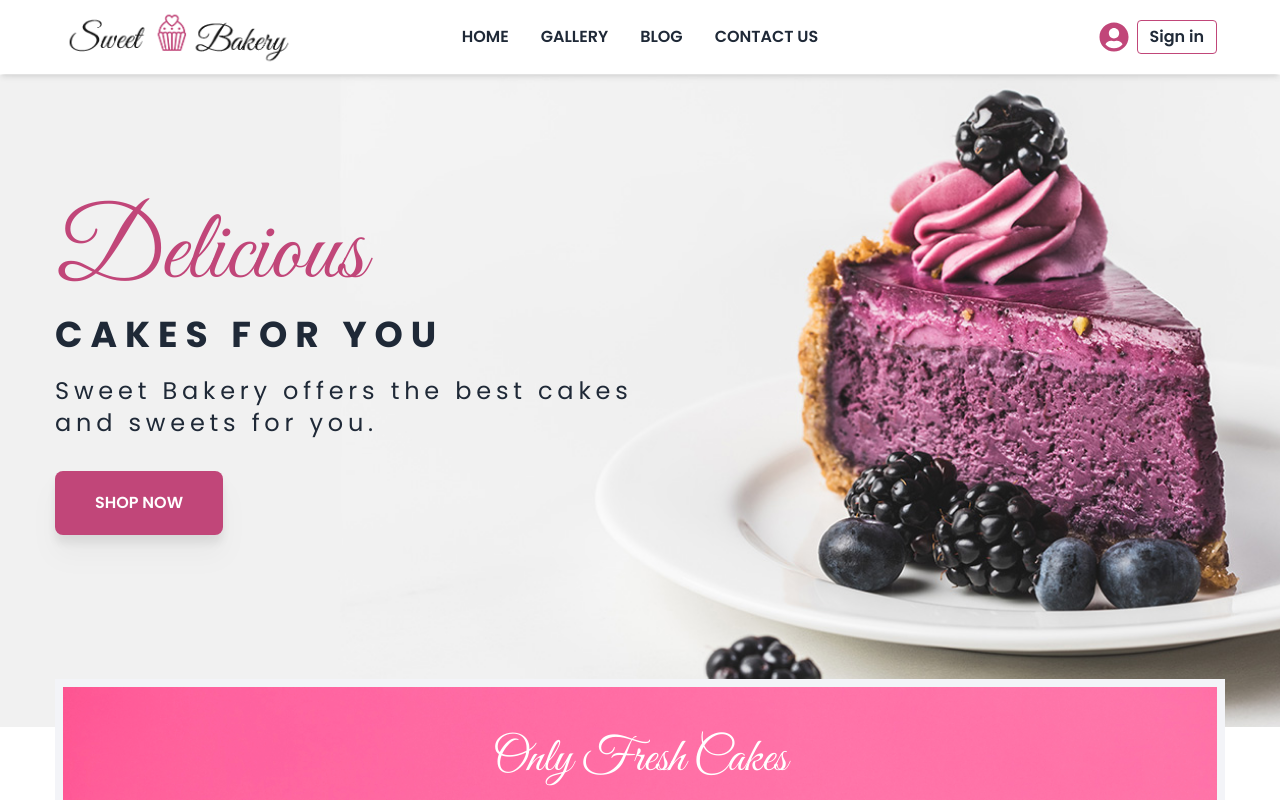
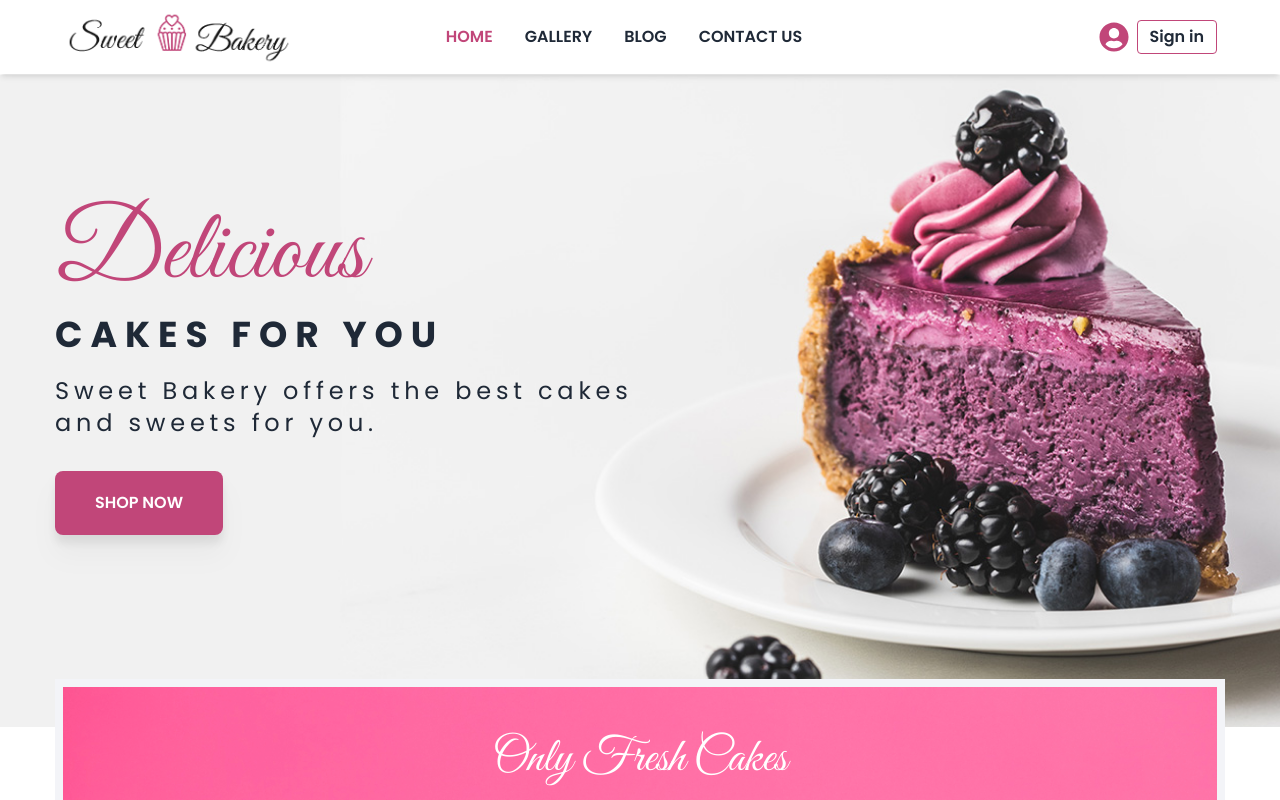
Before and after one commit to jahidhowlader/Assignment-10-chef-recipe-hunter-client-side, a React (Vite) app: page / in a window 1280 px wide. Shown: the top 800 px of the page. Built offline with nearby package versions, Linux system fonts and the light colour scheme; no server answers.

Commit message:
added active route

```diff
--- a/src/components/shared/header/Header.jsx
+++ b/src/components/shared/header/Header.jsx
@@ -1,5 +1,5 @@
 import logo from '../../../assets/logo.png'
-import { Link } from 'react-router-dom';
+import { Link, NavLink } from 'react-router-dom';
 import { FaUserCircle } from "react-icons/fa";
 import { useContext } from 'react';
 import { AuthContext } from '../../../Provider/AuthProvider';
@@ -57,10 +57,44 @@ const Header = () => {
                 </div>
                 <div className="navbar-center hidden lg:flex">
                     <ul className="menu menu-horizontal px-1">
-                        <li><Link to="/">HOME</Link></li>
-                        <li><a>GALLERY</a></li>
-                        <li><Link to="/blog">BLOG</Link></li>
-                        <li><Link>CONTACT US</Link></li>
+                        <li> <NavLink
+                            to="/"
+                            className={({ isActive }) =>
+                                isActive ? "text-pink" : ""
+                            }
+                        >
+                            HOME
+                        </NavLink></li>
+
+                        <li> <NavLink
+                            to="/gallery"
+                            className={({ isActive }) =>
+                                isActive ? "text-pink" : ""
+                            }
+                        >
+                            GALLERY
+                        </NavLink></li>
+
+                        <li> <NavLink
+                            to="/blog"
+                            className={({ isActive }) =>
+                                isActive ? "text-pink" : ""
+                            }
+                        >
+                            BLOG
+                        </NavLink></li>
+
+                        <li> <NavLink
+                            to="/contact"
+                            className={({ isActive }) =>
+                                isActive ? "text-pink" : ""
+                            }
+                        >
+                            CONTACT US
+                        </NavLink></li>
+
+
+                        <li><Link></Link></li>
                     </ul>
                 </div>
                 <div className="navbar-end">
```
